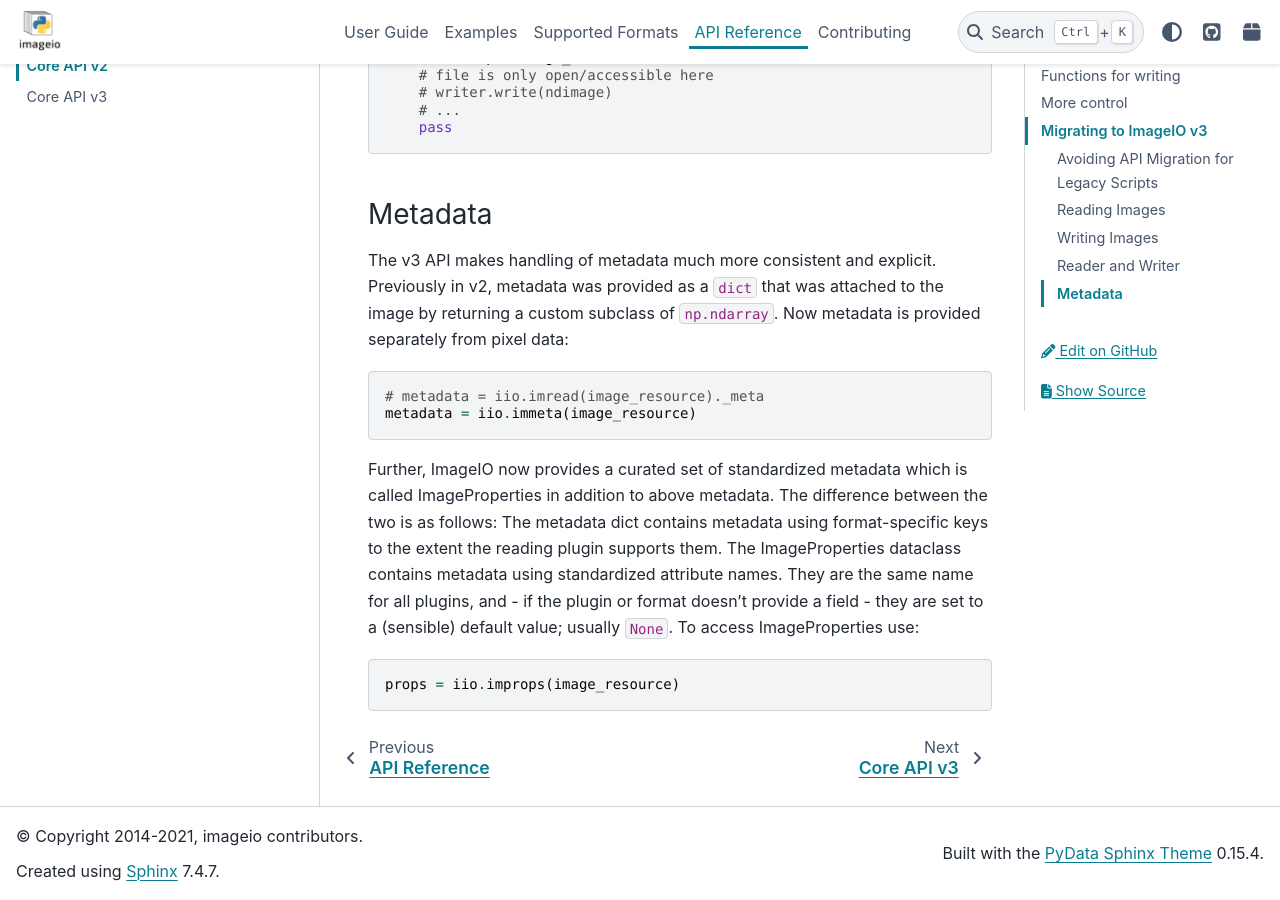
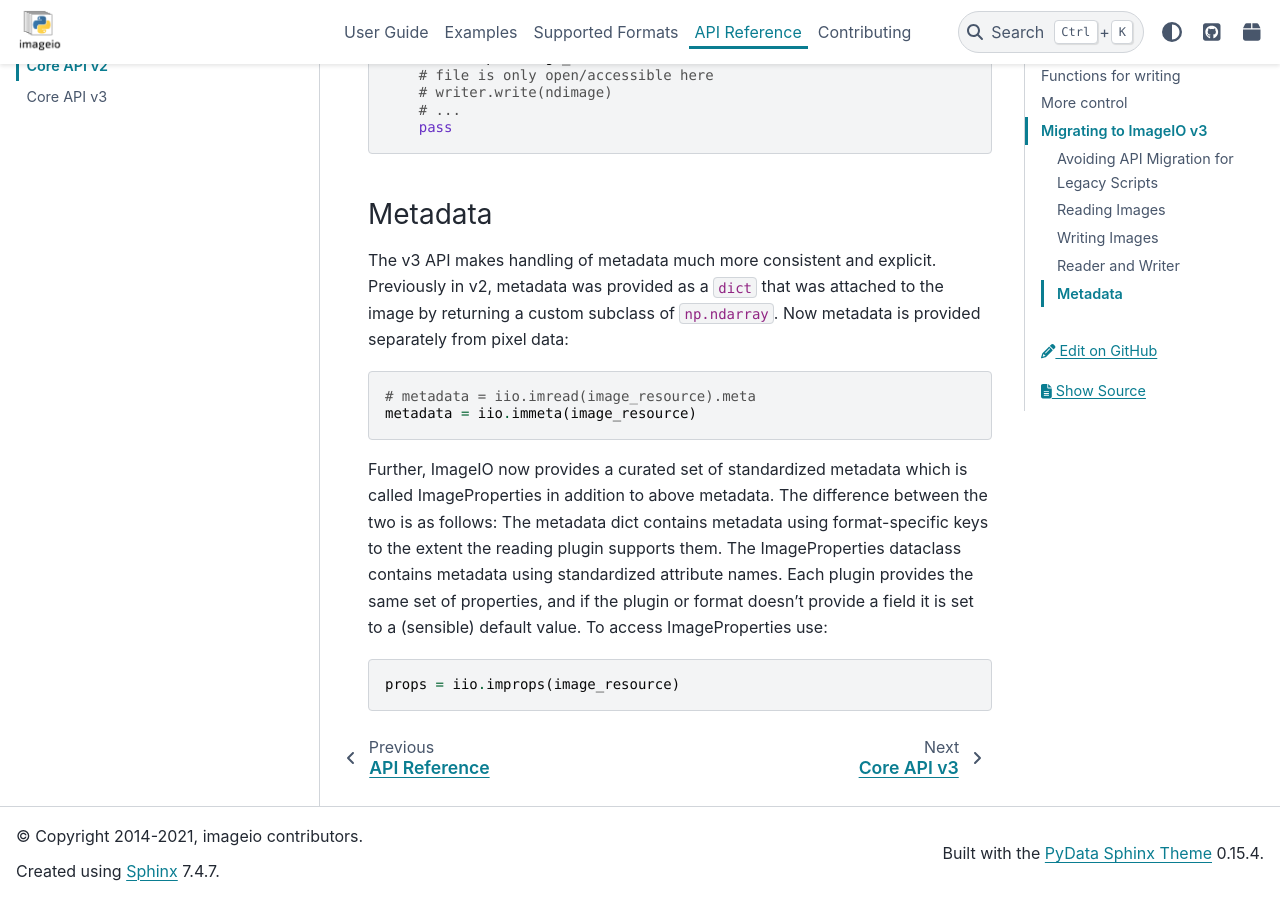
Before and after one commit to imageio/imageio, a Sphinx documentation site: the page built from docs/reference/userapi.rst, in a window 1280 px wide and 900 px high, scrolled down 4170 px. Built offline with Sphinx 7.4.7 and the PyData theme 0.15.4, drawn with Linux system fonts in a browser that asks for light colours.

Commit message:
DOC: almarklein's improvements of the docs
Co-authored-by: Almar Klein <almar@almarklein.org>

```diff
--- a/docs/reference/userapi.rst
+++ b/docs/reference/userapi.rst
@@ -188,16 +188,16 @@ Previously in v2, metadata was provided as a ``dict`` that was attached to the
 image by returning a custom subclass of ``np.ndarray``. Now metadata is
 provided separately from pixel data::
 
-    # metadata = iio.imread(image_resource)._meta
+    # metadata = iio.imread(image_resource).meta
     metadata = iio.immeta(image_resource)
 
 Further, ImageIO now provides a curated set of standardized metadata which is
 called ImageProperties in addition to above metadata. The difference between the
 two is as follows: The metadata dict contains metadata using format-specific
 keys to the extent the reading plugin supports them. The ImageProperties
-dataclass contains metadata using standardized attribute names. They are the
-same name for all plugins, and - if the plugin or format doesn't provide a field
-- they are set to a (sensible) default value; usually ``None``. To access
+dataclass contains metadata using standardized attribute names. Each plugin
+provides the same set of properties, and if the plugin or format doesn't provide a field
+it is set to a (sensible) default value. To access
 ImageProperties use::
 
     props = iio.improps(image_resource)
```
Also changed, not shown: docs/reference/core_v3.rst (+5 -5 lines).
